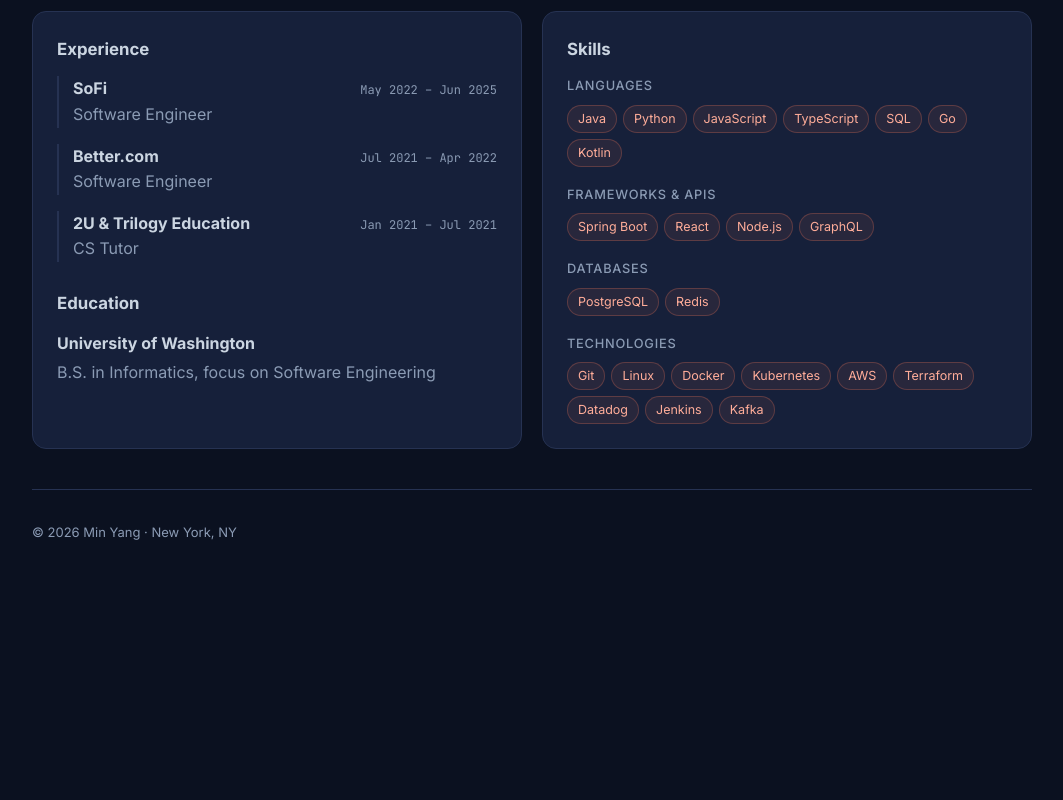
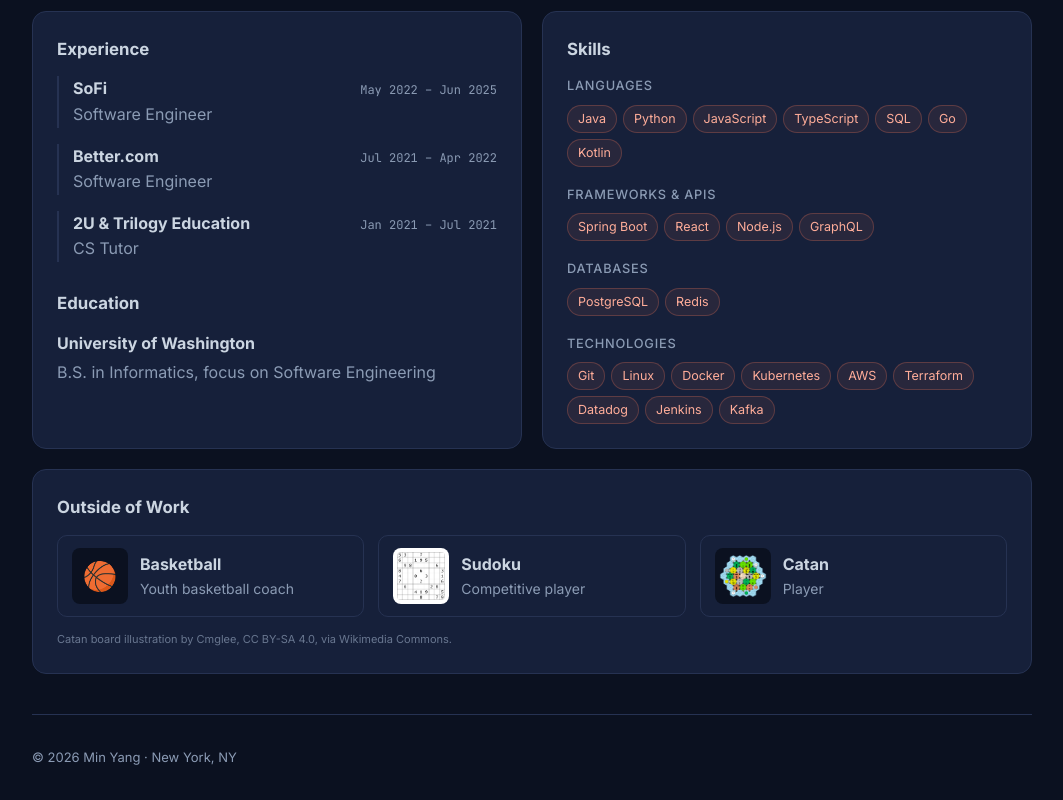
Before and after one commit to my828/portfolio, a React (Vite) app: page / in a window 1280 px wide. Shown: the part 489-1289 px from the top of the page, without its empty margins (108-1171 px from the left). Before the commit the page ends 1064 px from the top, so only its background shows below. Built offline with nearby package versions, Linux system fonts and the light colour scheme.

Commit message:
Add Outside of Work hobbies section with Sudoku and Catan images
Co-Authored-By: Claude Opus 5.5 <noreply@anthropic.com>

```diff
--- a/src/App.jsx
+++ b/src/App.jsx
@@ -1,5 +1,5 @@
 import { useEffect, useState } from 'react';
-import { profile, experience, education, skills, projects, capstone } from './data.js';
+import { profile, experience, education, skills, projects, capstone, hobbies, imageCredits } from './data.js';
 
 const TABS = [
   { id: 'about', label: 'About' },
@@ -101,6 +101,31 @@ function About() {
             </div>
           ))}
         </div>
+      </section>
+
+      <section className="card hobbies">
+        <h2>Outside of Work</h2>
+        <div className="hobby-grid">
+          {hobbies.map((h) => (
+            <div key={h.name} className="hobby">
+              {h.image ? (
+                <img
+                  className="hobby-icon hobby-img"
+                  src={h.image}
+                  alt=""
+                  style={h.imageBg ? { background: h.imageBg } : undefined}
+                />
+              ) : (
+                <span className="hobby-icon" aria-hidden="true">{h.icon}</span>
+              )}
+              <div>
+                <strong>{h.name}</strong>
+                <p className="muted">{h.detail}</p>
+              </div>
+            </div>
+          ))}
+        </div>
+        <p className="credits">{imageCredits}</p>
       </section>
     </>
   );
--- a/src/data.js
+++ b/src/data.js
@@ -29,6 +29,17 @@ export const skills = {
   Databases: ['PostgreSQL', 'Redis'],
   Technologies: ['Git', 'Linux', 'Docker', 'Kubernetes', 'AWS', 'Terraform', 'Datadog', 'Jenkins', 'Kafka'],
 };
+
+export const hobbies = [
+  { icon: '🏀', name: 'Basketball', detail: 'Youth basketball coach' },
+  { image: 'hobbies/sudoku.png', imageBg: '#fff', name: 'Sudoku', detail: 'Competitive player' },
+  { image: 'hobbies/catan.png', name: 'Catan', detail: 'Player' },
+];
+
+// Wikimedia Commons: Sudoku grid by Tim Stellmach (CC0);
+// Catan board by Cmglee (CC BY-SA 4.0) — attribution required, rendered under the hobbies card.
+export const imageCredits =
+  'Catan board illustration by Cmglee, CC BY-SA 4.0, via Wikimedia Commons.';
 
 export const projects = [
   {
--- a/src/styles.css
+++ b/src/styles.css
@@ -120,3 +120,12 @@ p { margin: 4px 0 0; }
 .capstone > div:first-child { flex: 1 1 380px; display: flex; flex-direction: column; gap: 10px; }
 .capstone-desc { max-width: 560px; margin: 0; }
 .capstone-role { margin: 0; font-size: 14px; }
+
+/* Hobbies */
+.hobbies { margin-top: 20px; }
+.hobby-grid { display: grid; grid-template-columns: repeat(auto-fit, minmax(200px, 1fr)); gap: 14px; }
+.hobby { display: flex; align-items: center; gap: 12px; padding: 12px 14px; border: 1px solid var(--border); border-radius: 10px; }
+.hobby-icon { display: grid; place-items: center; flex-shrink: 0; width: 56px; height: 56px; border-radius: 8px; background: var(--bg); font-size: 28px; }
+.hobby-img { object-fit: contain; padding: 4px; }
+.credits { margin-top: 14px; font-size: 11px; color: var(--muted); opacity: .7; }
+.hobby p { margin: 0; font-size: 14px; }
```
Also changed, not shown: public/hobbies/catan.png (added), public/hobbies/sudoku.png (added).
